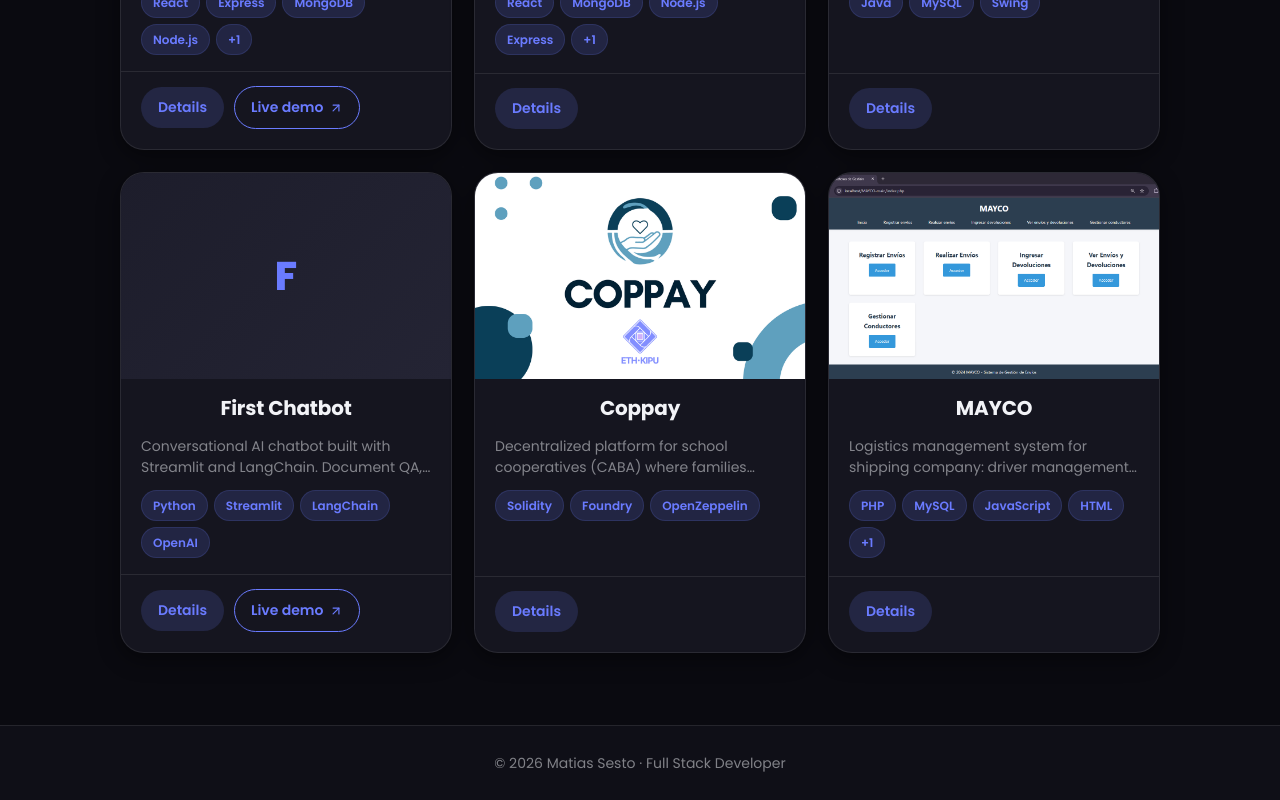
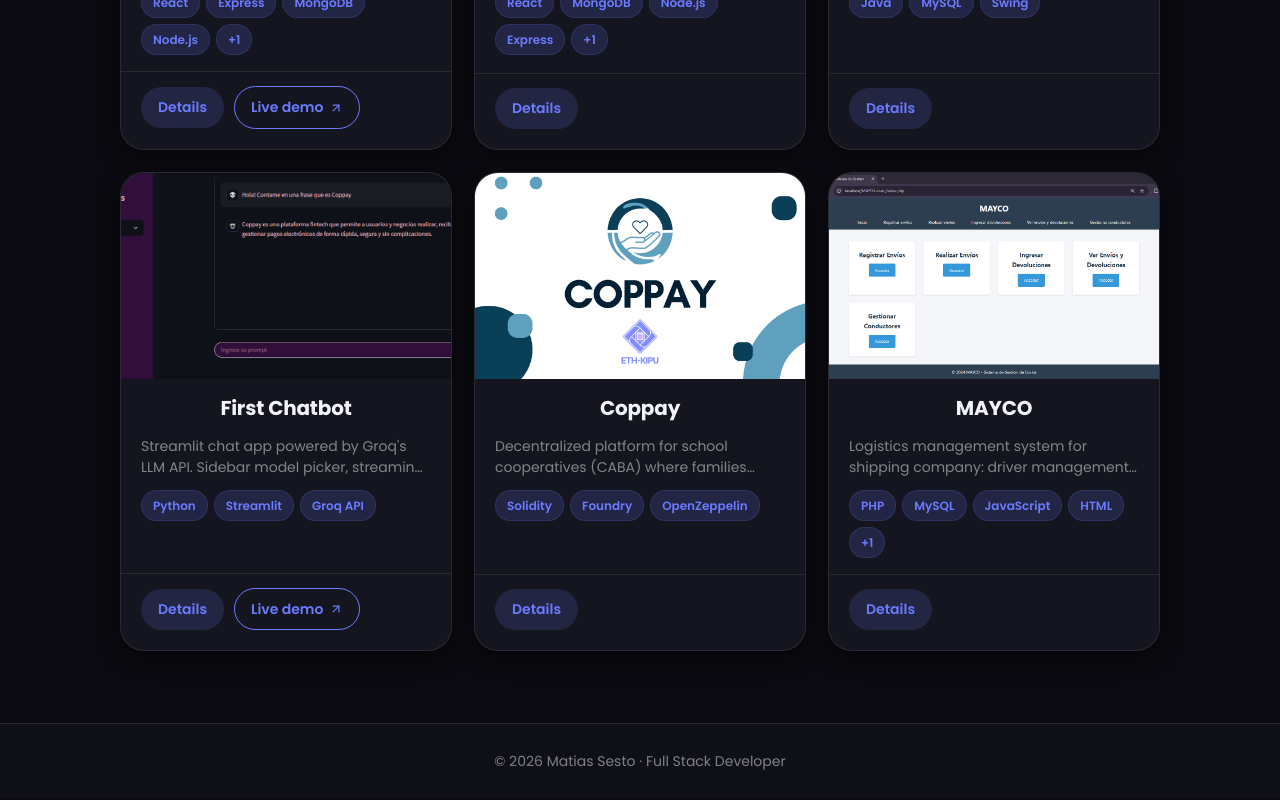
Before and after one commit to Matiasjs1/Portafolio, a React (Vite) app in the folder client/: page /projects in a window 1280 px wide. Shown: the part 1025-1825 px from the top of the page. Built offline with nearby package versions, Linux system fonts and the light colour scheme.

Commit message:
First Chatbot: accurate Streamlit+Groq copy, real chat screenshots (screen1 demo + screen2 landing)

```diff
--- a/client/public/projects.json
+++ b/client/public/projects.json
@@ -144,16 +144,18 @@
       "skills": [
         "Python",
         "Streamlit",
-        "LangChain",
-        "OpenAI"
+        "Groq API"
       ],
-      "description": "Conversational AI chatbot built with Streamlit and LangChain. Document QA, conversation memory, deployable to Streamlit Cloud.",
+      "description": "Streamlit chat app powered by Groq's LLM API. Sidebar model picker, streaming responses, in-session chat history.",
       "repository": "https://github.com/Matiasjs1/first-chatbot",
       "url": "https://first-chatbot-mjs.streamlit.app/",
       "video": "",
-      "images": [],
-      "challenge": "Making AI document Q&A accessible without a heavy setup.",
-      "impact": "A Streamlit + LangChain chatbot for document QA with conversation memory, deployable to Streamlit Cloud."
+      "images": [
+        "/img/screens/chatbot-screens/screen1.png",
+        "/img/screens/chatbot-screens/screen2.png"
+      ],
+      "challenge": "Chatting with an LLM from the browser with zero setup.",
+      "impact": "A deployable Streamlit chatbot that streams responses from Groq models (Llama 3.3 70B, Llama 3.1 8B, Gemma 2), with a sidebar model selector and in-session conversation history."
     },
     {
       "id": 9,
--- a/client/src/i18n.js
+++ b/client/src/i18n.js
@@ -246,7 +246,7 @@
     'Animelink': 'Daily Connections-style puzzle game for anime fans. 3x3 grid, group 9 items into 3 hidden categories. Daily puzzles, archive, stats, streaks, hints. Shares MongoDB with Animedle.',
     'Animedle': 'Wordle-style anime guessing game with multiple modes. Progressive hints, daily challenge, statistics, streaks. Full-stack with shared MongoDB collections (anime/character data).',
     'Deb8': 'Web platform for formal, respectful debate. Text and voice debates between 2-4 people, with moderation, sanctions and personal statistics.',
-    'First Chatbot': 'Conversational AI chatbot built with Streamlit and LangChain. Document QA, conversation memory, deployable to Streamlit Cloud.',
+    'First Chatbot': 'Streamlit chat app powered by Groq\'s LLM API. Sidebar model picker, streaming responses, in-session chat history.',
     'MAYCO': 'Logistics management system for shipping company: driver management, delivery tracking, returns, dispatch workflows. Custom PHP + MySQL with vanilla JS frontend.',
     'Coppay': 'Decentralized platform for school cooperatives (CABA) where families donate, audit on-chain and propose/vote improvements. A team project with the ETH Kipu Foundation and CABA technical-school students.',
     'Paintball': 'Online reservation system for paintball fields with real-time scheduling, duplicate booking prevention, payment integration, and admin panel.',
@@ -257,7 +257,7 @@
     'Animelink': 'Juego de puzzle diario estilo Connections para fanáticos del anime. Grilla 3x3, agrupá 9 ítems en 3 categorías ocultas. Puzzles diarios, archivo, estadísticas, rachas y pistas. Comparte MongoDB con Animedle.',
     'Animedle': 'Juego de adivinanzas estilo Wordle de anime con múltiples modos. Pistas progresivas, desafío diario, estadísticas y rachas. Full-stack con colecciones MongoDB compartidas (datos de anime/personajes).',
     'Deb8': 'Plataforma web para el debate formal y respetuoso. Debates por texto y voz entre 2 y 4 personas, con moderación, sanciones y estadísticas personales.',
-    'First Chatbot': 'Chatbot de IA conversacional construido con Streamlit y LangChain. Q&A de documentos, memoria de conversación, deployable en Streamlit Cloud.',
+    'First Chatbot': 'App de chat con Streamlit y la API de Groq. Selector de modelo en la barra lateral, respuestas en streaming e historial de chat en la sesión.',
     'MAYCO': 'Sistema de gestión logística para empresa de envíos: gestión de conductores, seguimiento de entregas, devoluciones y flujos de despacho. PHP + MySQL a medida con frontend JS vanilla.',
     'Coppay': 'Plataforma descentralizada para cooperadoras escolares (CABA) donde las familias donan, auditan on-chain y proponen/votan mejoras. Proyecto en equipo con la Fundación ETH Kipu y estudiantes de escuelas técnicas de CABA.',
     'Paintball': 'Sistema de reservas online para canchas de paintball con programación en tiempo real, prevención de reservas duplicadas, integración de pagos y panel de administración.',
@@ -294,8 +294,8 @@
       impact: 'An Arduino ESP32 sensor node (temperature/humidity, light, soil-moisture probe) streams plant conditions over WiFi to a MERN web app (React, Express, MongoDB, Node.js) that manages plant care and greener habits. Semifinalist in Samsung\'s Solve for Tomorrow.',
     },
     'First Chatbot': {
-      challenge: 'Making AI document Q&A accessible without a heavy setup.',
-      impact: 'A Streamlit + LangChain chatbot for document QA with conversation memory, deployable to Streamlit Cloud.',
+      challenge: 'Chatting with an LLM from the browser with zero setup.',
+      impact: 'A deployable Streamlit chatbot that streams responses from Groq models (Llama 3.3 70B, Llama 3.1 8B, Gemma 2), with a sidebar model selector and in-session conversation history.',
     },
     'Coppay': {
       challenge: 'School cooperative funds are opaque and easily corrupted: little transparency, no community say in how the money is spent.',
@@ -332,8 +332,8 @@
       impact: 'Un nodo sensor con Arduino (ESP32) (temperatura/humedad, luz, sonda de humedad de suelo) envía las condiciones de la planta por WiFi a una app web MERN (React, Express, MongoDB, Node.js) que gestiona su cuidado y hábitos más verdes. Semifinalista en Samsung Solve for Tomorrow.',
     },
     'First Chatbot': {
-      challenge: 'Hacer accesible el Q&A de documentos con IA sin una configuración pesada.',
-      impact: 'Un chatbot con Streamlit y LangChain para Q&A de documentos con memoria de conversación, deployable en Streamlit Cloud.',
+      challenge: 'Chatear con un LLM desde el navegador sin configuración pesada.',
+      impact: 'Un chatbot Streamlit desplegable que streamea respuestas con modelos de Groq (Llama 3.3 70B, Llama 3.1 8B, Gemma 2), con selector de modelo en la barra lateral e historial de conversación en la sesión.',
     },
     'Coppay': {
       challenge: 'Los fondos de las cooperadoras escolares son opacos y fácilmente corruptibles: poca transparencia y sin participación de la comunidad en cómo se gasta el dinero.',
```
Also changed, not shown: client/public/img/screens/chatbot-screens/screen1.png (added), client/public/img/screens/chatbot-screens/screen2.png (added).
